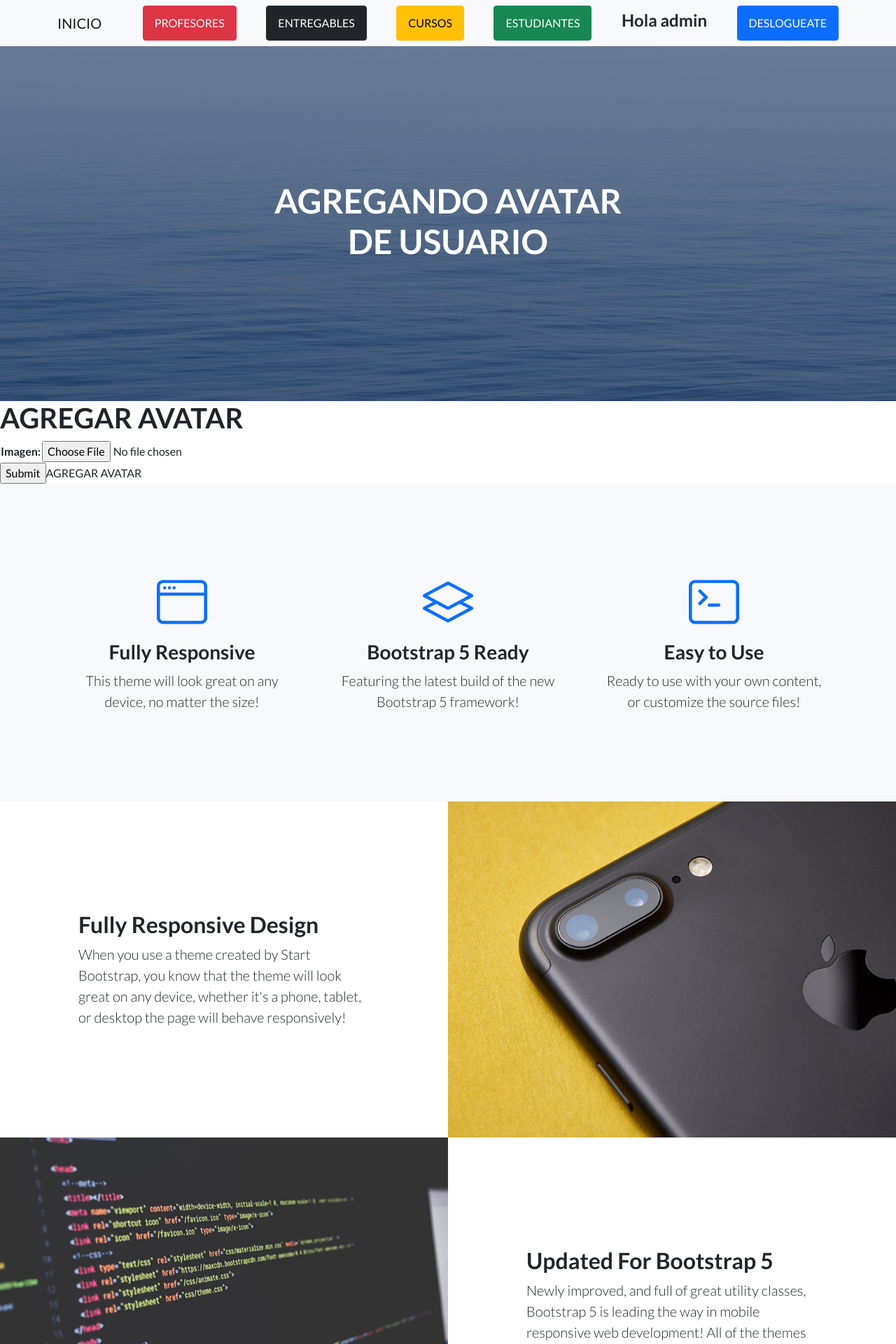
After one commit to LucianoVazquezVargas/proyecto31105, a Django app: page /AppCoder/agregarAvatar/ in a window 1280 px wide. The commit adds this page. Shown: the top 1920 px of the page at 70% size. Run offline with Django 4.2, Linux system fonts and the light colour scheme; a user stored in the database is signed in; some libraries are stand-ins or nearby versions.

Commit message:
problema avatares

```diff
--- a/coder/AppCoder/admin.py
+++ b/coder/AppCoder/admin.py
@@ -4,3 +4,4 @@ from .models import *
 admin.site.register(Curso)
 admin.site.register(Estudiante)
 admin.site.register(Profesor)
+admin.site.register(Avatar)
--- a/coder/AppCoder/forms.py
+++ b/coder/AppCoder/forms.py
@@ -23,3 +23,18 @@ class UserRegisterForm(UserCreationForm):
         fields= ['username','email','password1','password2']
         #saco los textos de ayuda de eso
         help_texts={k:"" for k in fields}
+
+class UserEditForm(UserCreationForm):
+    email = forms.EmailField()
+    password1= forms.CharField(label="Ingrese Contraseña", widget=forms.PasswordInput)
+    password2= forms.CharField(label="Repita Contraseña", widget=forms.PasswordInput)
+    first_name=forms.CharField(label="Modificar Nombre")
+    last_name=forms.CharField(label="Modificar Apellido")
+
+    class Meta:
+        model= User
+        fields= ['email','password1','password2','first_name','last_name']
+        help_texts={k:"" for k in fields}
+
+class AvatarForm(forms.Form):
+    imagen=forms.ImageField(label="Imagen")
--- /dev/null
+++ b/coder/AppCoder/templates/AppCoder/agregarAvatar.html
@@ -0,0 +1,17 @@
+{% extends "AppCoder/padre.html" %}
+{% load static %}
+
+{% block titulo %}
+<h1>AGREGANDO AVATAR DE USUARIO</h1>
+{% endblock %}
+
+{% block contenido_que_cambia %}
+<h1>AGREGAR AVATAR</h1>
+<form action="{% url 'agregarAvatar' %}" method="POST" enctype="multipart/form-data"> {% csrf_token %}
+
+    <table>
+        {{ formulario.as_table }}
+    </table>
+    <input type="submit">AGREGAR AVATAR</button>
+</form>
+{% endblock %}
--- a/coder/AppCoder/templates/AppCoder/inicio.html
+++ b/coder/AppCoder/templates/AppCoder/inicio.html
@@ -7,5 +7,8 @@
 
 {% block contenido_que_cambia %}
 <h1>ESTO ES ALGO QUE CAMBIA</h1>
+
+<img src="{{ avatar }}" alt="">
+
 <h2>{{ mensaje }}</h2>
 {% endblock %}
--- a/coder/AppCoder/templates/AppCoder/padre.html
+++ b/coder/AppCoder/templates/AppCoder/padre.html
@@ -26,6 +26,7 @@
                 <a class="btn btn-warning" href="{% url 'cursos' %}">CURSOS</a>
                 <a class="btn btn-success" href="{% url 'estudiantes' %}">ESTUDIANTES</a>
                 {% if user.is_authenticated %}
+                <h4>Hola {{ user.username }}</h4>
                 <a class="btn btn-primary" href="{% url 'logout' %}">DESLOGUEATE</a>
                 {% else %}
                 <a class="btn btn-primary" href="{% url 'login' %}">LOGUEATE</a>
--- a/coder/AppCoder/urls.py
+++ b/coder/AppCoder/urls.py
@@ -24,6 +24,8 @@ urlpatterns = [
     path ("login/",login_request,name="login"),
     path ("register/",register,name="register"),
     path("logout/",LogoutView.as_view(template_name="AppCoder/logout.html"),name="logout"),
+    path("editarPerfil/",editarPerfil,name="editarPerfil"),
+    path("agregarAvatar/",agregarAvatar,name="agregarAvatar"),
 
 
 ]
--- a/coder/AppCoder/views.py
+++ b/coder/AppCoder/views.py
@@ -11,7 +11,12 @@ from django.contrib.auth.decorators import login_required
 
 @login_required
 def inicio(request):
-    return render(request,"AppCoder/inicio.html")
+    lista=Avatar.objects.filter(user=request.user)
+    if len(lista)!=0:
+        avatar=lista[0].imagen.url
+    else:
+        avatar=""
+    return render(request,"AppCoder/inicio.html", {"avatar":avatar})
 
 def cursos(request):
     return render(request,"AppCoder/cursos.html")
@@ -165,3 +170,40 @@ def register(request):
     else:
         form=UserRegisterForm()
         return render(request,"AppCoder/register.html",{"formulario":form})
+@login_required
+def editarPerfil(request):
+    usuario=request.user
+    if request.method=="POST":
+        form=UserEditForm(request.POST)
+        if form.is_valid():
+            info=form.cleaned_data
+            usuario.email=info["email"]
+            usuario.password1=info["password1"]
+            usuario.password2=info["password2"]
+            usuario.first_name=info["first_name"]
+            usuario.last_name=info["last_name"]
+            usuario.save()
+            return render(request,"AppCoder/inicio.html",{"mensaje":"Perfil editado correctamente"})
+        else:
+            return render(request,"AppCoder/editarPerfil.html",{"formulario":form,"mensaje":"FORMULARIO INVALIDO"})
+    else:
+        form=UserEditForm(instance=usuario)
+    return render(request,"AppCoder/editarPerfil.html",{"formulario":form,"usuario":usuario})
+
+@login_required
+
+def agregarAvatar(request):
+    if request.method=="POST":
+        formulario=AvatarForm(request.POST,request.FILES)
+        if formulario.is_valid:
+            avatarViejo=Avatar.objects.filter(user=request.user)
+            if(len(avatarViejo)>0):
+                avatarViejo[0].delete()
+            avatar = Avatar (user=request.user, imagen=formulario.cleaned_data['imagen'])
+            avatar.save()
+            return render(request,"AppCoder/inicio.html",{"usuario":request.user,"mensaje":"AVATAR AGREGADO EXITOSAMENTE","imagen":avatar.imagen.url})
+        else:
+            return render(request,"AppCoder/agregarAvatar.html",{"formulario":formulario,"mensaje":"FORMULARIO INVALIDO"})
+    else:
+        formulario=AvatarForm()
+        return render(request,"AppCoder/agregarAvatar.html",{"formulario":formulario,"usuario":request.user})
--- a/coder/coder/settings.py
+++ b/coder/coder/settings.py
@@ -123,4 +123,8 @@ STATIC_URL = 'static/'
 
 DEFAULT_AUTO_FIELD = 'django.db.models.BigAutoField'
 
+#CODIGOS DE CERO QUE AÑADI
 LOGIN_URL="/AppCoder/login/"
+
+MEDIA_URL = '/media/'
+MEDIA_ROOT = BASE_DIR / 'media'
--- a/coder/coder/urls.py
+++ b/coder/coder/urls.py
@@ -15,6 +15,9 @@ Including another URLconf
 """
 from django.contrib import admin
 from django.urls import path,include
+from django.conf import settings
+from django.conf.urls.static import static
+
 
 urlpatterns = [
     path('admin/', admin.site.urls),
@@ -22,3 +25,5 @@ urlpatterns = [
 
 
 ]
+
+urlpatterns+=static(settings.MEDIA_URL,document_root=settings.MEDIA_ROOT)
```
Also changed, not shown: coder/AppCoder/models.py (+7 -0 lines), coder/AppCoder/templates/AppCoder/editarPerfil.html (added, +18 -0 lines), coder/AppCoder/migrations/0002_avatar.py (added), coder/db.sqlite3, coder/media/avatares/pepe_bailando.gif (added).
